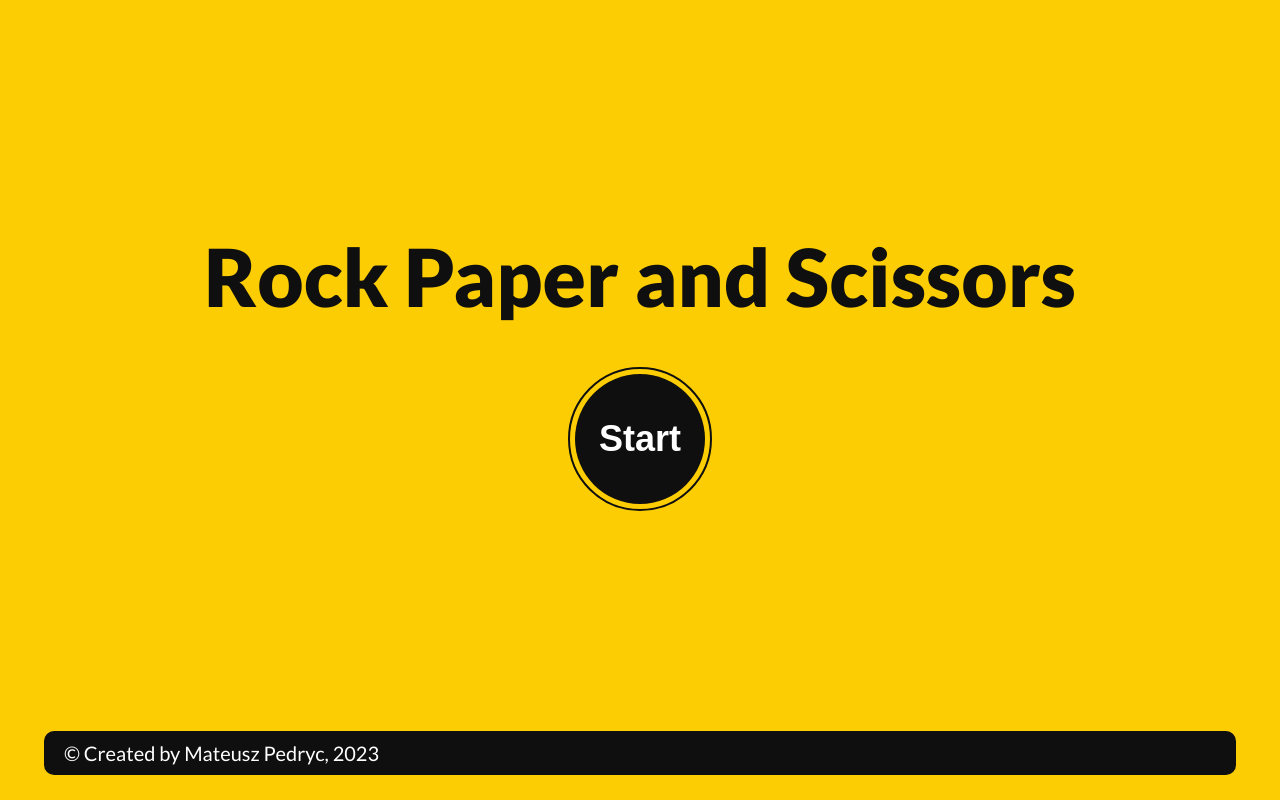
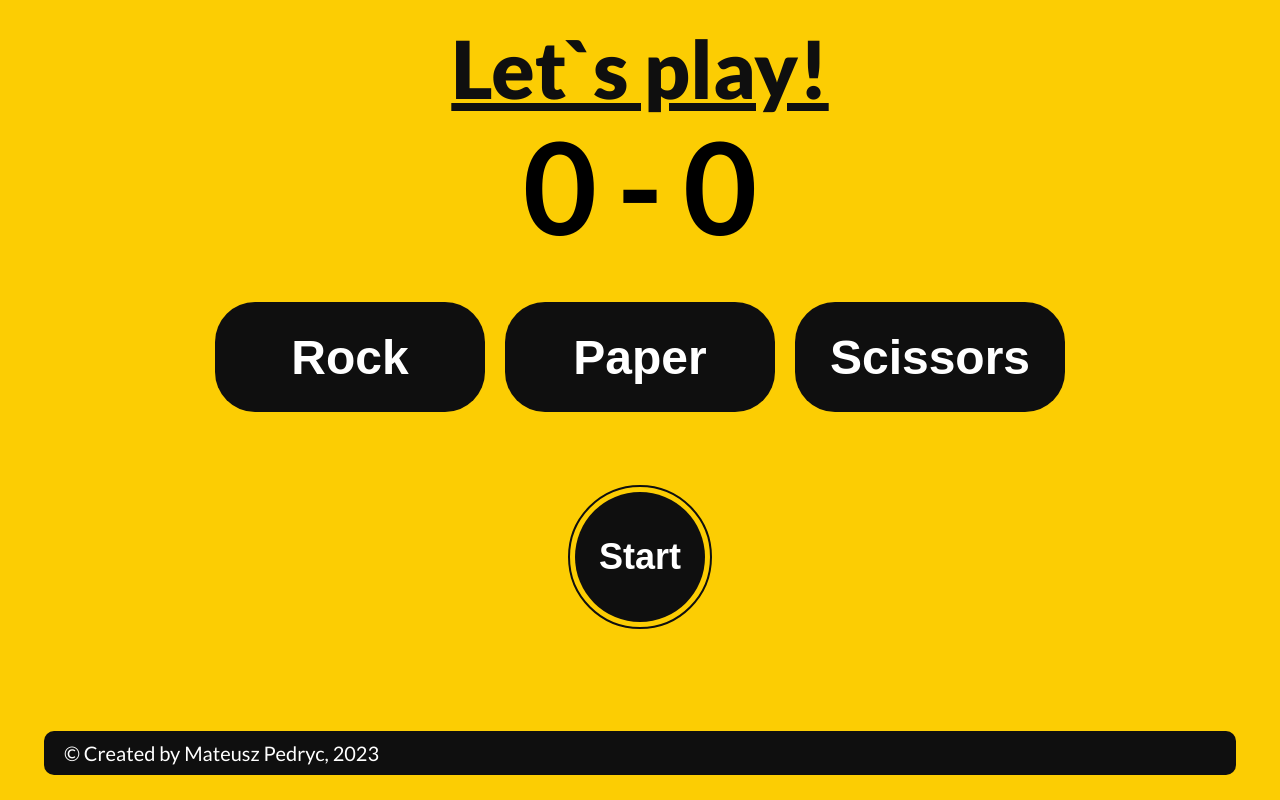
Before and after one commit to mateuszpedryc/odin-rockpaperscissors, a plain HTML site: page index.html in a window 1280 px wide. Both pictures are taken after a click on the button "Start". Drawn offline with Linux system fonts and the light colour scheme.

Commit message:
Update JS and CSS
Function for start button click creates new elements on the page.
Title changes text and is sticked to the top of the page.
Divs with scoreboard and button for player selection added.
CSS upated for new elements.

Title changed from p to h1.

```diff
--- a/index.html
+++ b/index.html
@@ -13,10 +13,10 @@
 
     <div class="content">
         <div class="title">
-            <p id="game-title">Rock Paper and Scissors</p>
+            <h1 id="game-title">Rock Paper and Scissors</h1>
         </div>
         <div class="button">
-            <button class="button-main" id="btnStart">Start</button>
+            <button class="button-general" id="btnStart">Start</button>
         </div>
     </div>
 
--- a/script.js
+++ b/script.js
@@ -7,7 +7,69 @@ const btnStart = document.querySelector('#btnStart');
 btnStart.onclick = startGame;
 
 function startGame() {
-    alert("You started a game");
+    //alert("You started a game");
+    //Change game title
+    const gameTitle = document.querySelector('#game-title');
+    gameTitle.textContent = 'Let\`s play!';
+
+    const title = document.querySelector('.title');
+    title.setAttribute('class', 'title-top');
+
+    const content = document.querySelector('.content');
+    const button = document.querySelector('.button');
+
+    //Creating elements for the scoreboard
+    const score = document.createElement('div');
+    score.classList.add('score');
+
+    const playerScoreBox = document.createElement('div');
+    const computerScoreBox = document.createElement('div');
+    playerScoreBox.classList.add('player-score');
+    computerScoreBox.classList.add('computer-score');
+
+    const playerScoreValue = document.createElement('p');
+    const computerScoreValue = document.createElement('p');
+    const dash = document.createElement('div');
+    playerScoreValue.textContent = '0';
+    playerScoreValue.setAttribute('id', 'player-score');
+    computerScoreValue.textContent = '0';
+    computerScoreValue.setAttribute('id', 'computer-score');
+    dash.textContent = '-';
+
+    playerScoreBox.appendChild(playerScoreValue);
+    computerScoreBox.appendChild(computerScoreValue);
+
+    score.appendChild(playerScoreBox);
+    score.appendChild(dash);
+    score.appendChild(computerScoreBox);
+
+    content.appendChild(score);
+    content.insertBefore(score, button);
+
+    //Create three buttons for player selection
+    const buttonsBox = document.createElement('div');
+    buttonsBox.classList.add('buttons-box');
+
+    const buttonRock = document.createElement('button');
+    const buttonPaper = document.createElement('button');
+    const buttonScissors = document.createElement('button');
+
+    buttonRock.classList.add('button-play');
+    buttonPaper.classList.add('button-play');
+    buttonScissors.classList.add('button-play');
+
+    buttonRock.textContent = 'Rock';
+    buttonPaper.textContent = 'Paper';
+    buttonScissors.textContent = 'Scissors';
+
+
+
+    buttonsBox.appendChild(buttonRock);
+    buttonsBox.appendChild(buttonPaper);
+    buttonsBox.appendChild(buttonScissors);
+
+    content.appendChild(buttonsBox);
+    content.insertBefore(buttonsBox, button);
 };
 
 
--- a/style.css
+++ b/style.css
@@ -19,16 +19,40 @@ body {
     flex-direction: column;
     flex: 1 0 auto;
     justify-content: center;
+    gap: 20px;
+    width: 90%;
+}
+
+.title, .title-top, .player-score, .computer-score {
+    display: flex;
+    justify-content: center;
+}
+
+.title-top {
+    position: fixed;
+    top: 0;
+    align-self: center;
+    margin-top: 20px;
 }
 
 #game-title {
     font-size: 80px;
     font-weight: 900;
     color: #0F0F0F;
+    text-decoration: underline;
+}
+
+.score {
+    display: flex;
+    align-items: center;
+    justify-content: center;
+    gap: 20px;
+    font-size: 128px;
+    font-weight: 700;
 }
 
 
-/* Button Start and Reset */
+/* Buttons general rules */
 
 button {
     border: none;
@@ -42,13 +66,15 @@ button:hover {
     color: #0F0F0F;
 }
 
+/* Button Start and Reset */
+
 .button {
     display: flex;
     justify-content: center;
-    margin-top: 50px;
+    margin-top: 60px;
 }
 
-.button-main {
+.button-general {
     font-size: 36px;
     font-weight: 700;
     padding: 10px;
@@ -57,6 +83,24 @@ button:hover {
     border-radius: 50%;
     outline: 2px solid #0F0F0F;
     outline-offset: 5px;
+}
+
+/* Buttons Rock Paper and Scissors */
+
+.buttons-box {
+    display: flex;
+    justify-content: center;
+    gap: 20px;
+    margin-top: 20px;
+}
+
+.button-play {
+    font-size: 48px;
+    font-weight: 700;
+    padding: 10px;
+    height: 110px;
+    width: 270px;
+    border-radius: 40px;
 }
 
 
```
